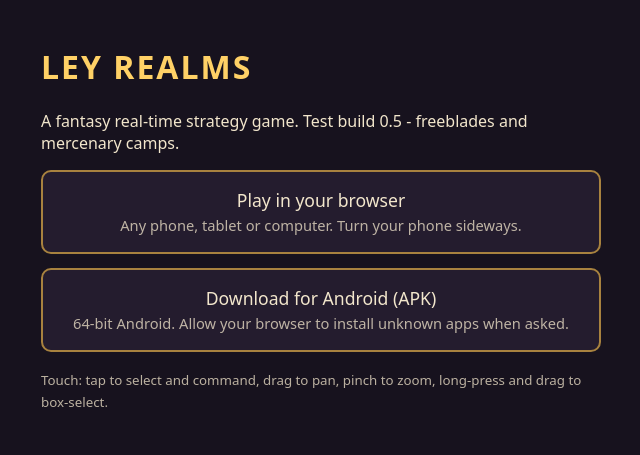
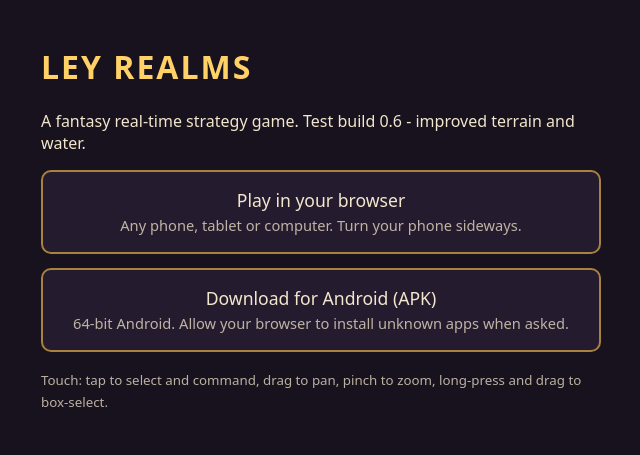
Before and after one commit to Wut-Lab/Ley-Realms-RTS, a plain HTML site: page download.html in a window 1280 px wide. Shown: the whole page, without its empty margins (319-959 px from the left). Drawn offline with Linux system fonts and the light colour scheme.

Commit message:
Ley Realms 0.6 test builds: terrain and water graphics
Built from add-game@11f3528.

Co-Authored-By: Claude Opus 5.5 <noreply@anthropic.com>
Claude-Session: https://claude.ai/code/session_013BExePrT3fkgkAfAkmsoAR

```diff
--- a/download.html
+++ b/download.html
@@ -10,7 +10,7 @@ a.btn{display:block;margin:14px 0;padding:16px;border-radius:10px;background:var
 small{opacity:.75}
 </style></head><body><main>
 <h1>LEY REALMS</h1>
-<p>A fantasy real-time strategy game. Test build 0.5 - freeblades and mercenary camps.</p>
+<p>A fantasy real-time strategy game. Test build 0.6 - improved terrain and water.</p>
 <a class="btn" href="index.html">Play in your browser<br><small>Any phone, tablet or computer. Turn your phone sideways.</small></a>
 <a class="btn" href="LeyRealms-android.apk" download>Download for Android (APK)<br><small>64-bit Android. Allow your browser to install unknown apps when asked.</small></a>
 <p><small>Touch: tap to select and command, drag to pan, pinch to zoom, long-press and drag to box-select.</small></p>
```
Also changed, not shown: index.html (+1 -1 lines), 2 other files.
